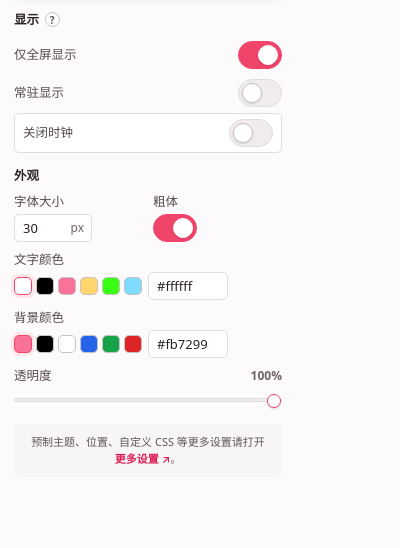
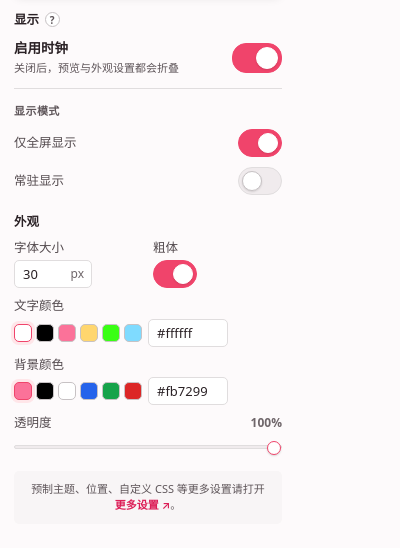
Before and after one commit to ouyangfeng2022/BiClock, a browser extension: page popup.html in a window 400 px wide. Shown: the part 108-656 px from the top of the page. Drawn offline with Linux system fonts and the light colour scheme.

Commit message:
refactor: 关闭时钟改作 L1 总开关「启用时钟」，与显示模式分级
- 上一版把「关闭时钟」与「仅全屏显示」「常驻显示」平级放在最末，并加边框
  底色强调，但「关闭时钟」本质是更高层级的总开关，平级 + 装饰是错的。
- 现在「显示」分区拆为两层：
  · L1：master-toggle「启用时钟」（与底层 hiddenForever 反向，勾上=启用），
    更大的 toggle + 标题 + 描述，靠字号/字重/间距建立层级，不加边框底色。
  · L2：sub-group「显示模式」标题 + 「仅全屏显示」「常驻显示」两个子项。
- 关闭时钟（=总开关未勾选）时，L2 子组与主题 / 外观 / CSS / 预览 / 保存
  一起折叠，更彻底地实现"只有开启才显示相关设置"。
- help-bubble 同步把 data-help-key 从 hiddenForever 改为 clockEnabled，
  active 态用 !hiddenForever。
- shared.js / biclock.js / 持久化键集合不变，老配置无感。

```diff
--- a/options.css
+++ b/options.css
@@ -1511,44 +1511,85 @@ pre.docs-code code {
 }
 
 /* ============================================================
-   显示分区独有：底部一行小字提示「关闭时钟」会折叠其它设置。
-   放在外观/主题等 is-clock-config 之外，关闭态下也保留可见。
+   显示分区独有：L1 总开关（启用时钟）+ L2 子项分组（显示模式）。
+   关闭时钟（=总开关未勾选）时，L2 与下方所有 is-clock-config 一起折叠。
    ============================================================ */
 .display-fieldset {
     background: var(--surface-2);
 }
 
-.display-hint {
-    margin: 10px 0 0;
-    padding: 8px 10px;
-    border-radius: var(--radius-sm);
-    background: var(--surface);
+/* L1 总开关：横排「标签 + 描述 + toggle」。
+   不加边框 / 不加底色 —— 用更大的字号、字重、间距建立层级，
+   而不是用视觉装饰（避免 AI tell 的"卡片里塞卡片"）。 */
+.master-toggle {
+    display: flex;
+    align-items: center;
+    justify-content: space-between;
+    gap: 16px;
+    padding: 4px 0 18px;
+    margin-bottom: 4px;
+    border-bottom: 1px solid var(--border);
+}
+
+.master-toggle-label {
+    display: flex;
+    flex-direction: column;
+    gap: 3px;
+    min-width: 0;
+}
+
+.master-toggle-name {
+    font-size: 15px;
+    font-weight: 600;
+    color: var(--ink);
+}
+
+.master-toggle-desc {
+    font-size: 12px;
+    line-height: 1.5;
     color: var(--ink-3);
+}
+
+/* 总开关用更大的 toggle（52×32）拉开与子项的视觉差距 */
+.master-toggle-switch {
+    width: 52px;
+    height: 32px;
+    flex: none;
+}
+
+.master-toggle-switch .toggle-thumb {
+    width: 24px;
+    height: 24px;
+}
+
+.master-toggle-switch > input[type="checkbox"]:checked ~ .toggle-track .toggle-thumb {
+    transform: translateX(20px);
+}
+
+.master-toggle-switch > input[type="checkbox"]:checked:active ~ .toggle-track .toggle-thumb {
+    transform: translateX(20px) scale(0.92);
+}
+
+/* L2 子项分组：标题 + 普通 toggle 行 */
+.sub-group {
+    padding-top: 14px;
+}
+
+.sub-group-title {
+    margin: 0 0 8px;
     font-size: 12px;
-    line-height: 1.55;
-}
-
-/* 「关闭时钟」开关行：在显示分区底部，关闭态下用稍重的边框强调
-   它是「唯一能切回来的入口」。 */
-.toggle-line-disable {
-    padding: 6px 10px;
-    margin-top: 4px;
-    border-radius: var(--radius-sm);
-    background: var(--surface);
-    border: 1px solid var(--border);
-}
-
-body[data-clock-disabled="true"] .toggle-line-disable {
-    border-color: var(--border-hi);
-    background: var(--surface-2);
-}
-
-/* ============================================================
-   关闭时钟状态（hiddenForever=true）：
-   - 折叠所有「时钟生效后才有意义」的设置（主题/外观/CSS/预览/保存）
+    font-weight: 600;
+    color: var(--ink-3);
+    letter-spacing: 0.04em;
+    text-transform: uppercase;
+}
+
+/* ============================================================
+   关闭时钟状态（hiddenForever=true，即总开关未勾选）：
+   - 折叠所有「时钟生效后才有意义」的设置（显示模式 / 主题 / 外观 / CSS / 预览 / 保存）
    - 占位面板登场
    - 侧栏对应导航项置灰不可点（保留布局）
-   仅「显示」分区与「关于」始终可用，让用户能重新开启时钟。
+   仅「显示」分区里的总开关与「关于」始终可用，让用户能重新开启时钟。
    ============================================================ */
 body[data-clock-disabled="true"] .is-clock-config {
     display: none;
--- a/popup.css
+++ b/popup.css
@@ -851,25 +851,80 @@ input[type="checkbox"]:focus-visible {
     box-shadow: var(--ring);
 }
 
-/* 「关闭时钟」开关行：在显示分区底部，关闭态下用稍重的边框强调
-   它是「唯一能切回来的入口」。 */
-.toggle-line-disable {
-    padding: 5px 8px;
-    margin-top: 2px;
-    border-radius: var(--radius-sm);
-    background: var(--surface);
-    border: 1px solid var(--border);
+/* ============================================================
+   显示分区独有：L1 总开关（启用时钟）+ L2 子项分组（显示模式）。
+   关闭时钟（=总开关未勾选）时，L2 与下方所有 is-clock-config 一起折叠。
+   ============================================================ */
+
+/* L1 总开关：横排「标签 + 描述 + toggle」。
+   不加边框 / 不加底色 —— 用更大的字号、字重、间距建立层级。 */
+.master-toggle {
+    display: flex;
+    align-items: center;
+    justify-content: space-between;
+    gap: 10px;
+    padding: 2px 0 12px;
+    margin-bottom: 4px;
+    border-bottom: 1px solid var(--border);
 }
 
-body[data-clock-disabled="true"] .toggle-line-disable {
-    border-color: var(--border-hi);
-    background: var(--surface-2);
+.master-toggle-label {
+    display: flex;
+    flex-direction: column;
+    gap: 2px;
+    min-width: 0;
+}
+
+.master-toggle-name {
+    font-size: 13.5px;
+    font-weight: 600;
+    color: var(--ink);
+}
+
+.master-toggle-desc {
+    font-size: 11px;
+    line-height: 1.45;
+    color: var(--ink-3);
+}
+
+/* 总开关用更大的 toggle（50×30）拉开与子项的视觉差距 */
+.master-toggle-switch {
+    width: 50px;
+    height: 30px;
+    flex: none;
+}
+
+.master-toggle-switch .toggle-thumb {
+    width: 22px;
+    height: 22px;
+}
+
+.master-toggle-switch > input[type="checkbox"]:checked ~ .toggle-track .toggle-thumb {
+    transform: translateX(20px);
+}
+
+.master-toggle-switch > input[type="checkbox"]:checked:active ~ .toggle-track .toggle-thumb {
+    transform: translateX(20px) scale(0.92);
+}
+
+/* L2 子项分组：标题 + 普通 toggle 行 */
+.sub-group {
+    padding-top: 10px;
+}
+
+.sub-group-title {
+    margin: 0 0 6px;
+    font-size: 11px;
+    font-weight: 600;
+    color: var(--ink-3);
+    letter-spacing: 0.04em;
+    text-transform: uppercase;
 }
 
 /* ============================================================
-   关闭时钟状态（hiddenForever=true）：
-   折叠预览与外观 fieldset；占位条登场。
-   「显示」fieldset 与底部「更多设置」提示始终保留，
+   关闭时钟状态（hiddenForever=true，即总开关未勾选）：
+   折叠显示模式 + 预览 + 外观；占位条登场。
+   「显示」分区里的总开关与底部「更多设置」提示始终保留，
    让用户能重新开启时钟 / 跳到完整设置页。
    ============================================================ */
 body[data-clock-disabled="true"] .is-clock-config {
--- a/popup.html
+++ b/popup.html
@@ -29,6 +29,17 @@
             <span class="help-tip" tabindex="0" role="button" aria-label="显示设置说明">
                 <span class="help-icon" aria-hidden="true">?</span>
                 <span class="help-bubble">
+                    <span class="help-item" data-help-key="clockEnabled">
+                        <span class="help-item-title">启用时钟</span>
+                        <span class="help-item-line" data-state="on">
+                            <span class="help-tag">开</span>
+                            <span class="help-item-text">按下方显示模式判断是否显示</span>
+                        </span>
+                        <span class="help-item-line" data-state="off">
+                            <span class="help-tag">关</span>
+                            <span class="help-item-text">一律不显示时钟，所有相关设置折叠</span>
+                        </span>
+                    </span>
                     <span class="help-item" data-help-key="fullscreenOnly">
                         <span class="help-item-title">仅全屏显示</span>
                         <span class="help-item-line" data-state="on">
@@ -51,21 +62,27 @@
                             <span class="help-item-text">随进度条隐藏</span>
                         </span>
                     </span>
-                    <span class="help-item" data-help-key="hiddenForever">
-                        <span class="help-item-title">关闭时钟</span>
-                        <span class="help-item-line" data-state="on">
-                            <span class="help-tag">开</span>
-                            <span class="help-item-text">一律不显示时钟</span>
-                        </span>
-                        <span class="help-item-line" data-state="off">
-                            <span class="help-tag">关</span>
-                            <span class="help-item-text">按其他开关判断</span>
-                        </span>
-                    </span>
                 </span>
             </span>
         </legend>
 
+        <!-- L1 总开关：启用时钟（与 hiddenForever 反向；勾上即代表"开"）。 -->
+        <label class="master-toggle">
+            <span class="master-toggle-label">
+                <span class="master-toggle-name">启用时钟</span>
+                <span class="master-toggle-desc">关闭后，预览与外观设置都会折叠</span>
+            </span>
+            <span class="toggle master-toggle-switch">
+                <input type="checkbox" id="clockEnabled">
+                <span class="toggle-track" aria-hidden="true">
+                    <span class="toggle-thumb"></span>
+                </span>
+            </span>
+        </label>
+
+        <!-- L2 显示模式：关闭时钟时一并折叠。 -->
+        <div class="sub-group is-clock-config">
+            <h3 class="sub-group-title">显示模式</h3>
             <div class="toggle-line">
                 <span class="toggle-line-text">仅全屏显示</span>
                 <span class="toggle">
@@ -85,15 +102,6 @@
                     </span>
                 </span>
             </div>
-
-        <div class="toggle-line toggle-line-disable">
-            <span class="toggle-line-text">关闭时钟</span>
-            <span class="toggle">
-                <input type="checkbox" id="hiddenForever">
-                <span class="toggle-track" aria-hidden="true">
-                    <span class="toggle-thumb"></span>
-                </span>
-            </span>
         </div>
     </fieldset>
 
--- a/popup.js
+++ b/popup.js
@@ -105,7 +105,9 @@ function readFromForm() {
     config.bold = $('bold').checked;
     config.fullscreenOnly = $('fullscreenOnly').checked;
     config.alwaysShow = $('modeAlways').checked;
-    config.hiddenForever = $('hiddenForever').checked;
+    // UI 上呈现的是「启用时钟」总开关，底层存储键仍是 hiddenForever（反向）。
+    // 反向语义：勾上启用 = hiddenForever=false；取消勾选 = hiddenForever=true。
+    config.hiddenForever = !$('clockEnabled').checked;
 }
 
 // 把当前 backgroundColor + bgOpacity 写入透明度滑条的 --clock-bg，
@@ -129,7 +131,8 @@ function fillForm() {
     $('bold').checked = config.bold;
     $('fullscreenOnly').checked = config.fullscreenOnly !== false;
     $('modeAlways').checked = !!config.alwaysShow;
-    $('hiddenForever').checked = !!config.hiddenForever;
+    // 总开关反向：启用时钟 = !hiddenForever
+    $('clockEnabled').checked = !config.hiddenForever;
     updateSwatchSelection();
     updateHelpActiveStates();
     applyHiddenState();
@@ -200,14 +203,13 @@ function updateSwatchSelection() {
     });
 }
 
-// 同步"显示"气泡里每个开关项的当前态：选中档加 data-active 满色，
-// 另一档调淡。fullscreenOnly 与表单一致用 !== false（默认 true），
-// alwaysShow 用 !!（默认 false）。
 function updateHelpActiveStates() {
     var map = [
+        // 总开关在 UI 上是「启用时钟」（与 hiddenForever 反向）；
+        // help-bubble 的 data-help-key 也跟着 UI 改名，这里 on 用 !hiddenForever。
+        { key: 'clockEnabled',   on: !config.hiddenForever },
         { key: 'fullscreenOnly', on: config.fullscreenOnly !== false },
-        { key: 'alwaysShow',     on: !!config.alwaysShow },
-        { key: 'hiddenForever',  on: !!config.hiddenForever }
+        { key: 'alwaysShow',     on: !!config.alwaysShow }
     ];
     map.forEach(function (m) {
         var item = document.querySelector('.help-item[data-help-key="' + m.key + '"]');
@@ -265,7 +267,7 @@ function init() {
     });
 
     // 颜色字段由 bindHexInput 单独处理（含校验逻辑），其余字段走统一的 onInput。
-    var ids = ['fontSize', 'bgOpacity', 'bold', 'fullscreenOnly', 'modeAlways', 'hiddenForever'];
+    var ids = ['fontSize', 'bgOpacity', 'bold', 'fullscreenOnly', 'modeAlways', 'clockEnabled'];
     ids.forEach(function (id) {
         $(id).addEventListener('input', onInput);
         $(id).addEventListener('change', onInput);
```
Also changed, not shown: options.html (+28 -21 lines), options.js (+10 -5 lines), options-shot.png, popup-shot.png. Lines whose indentation alone changed are shown as unchanged.
